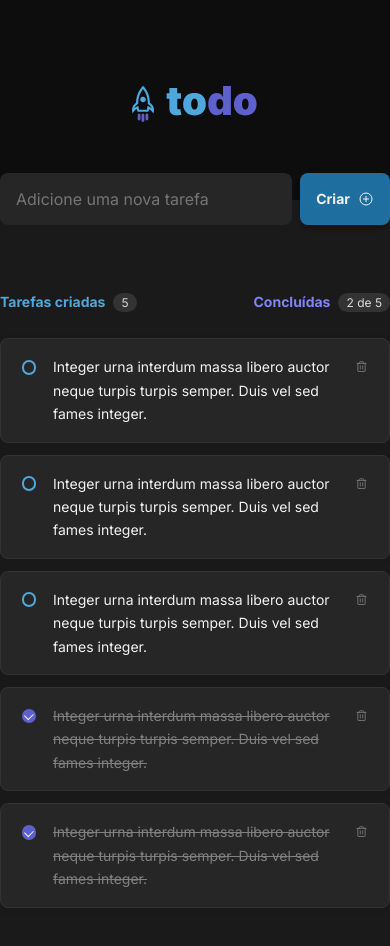
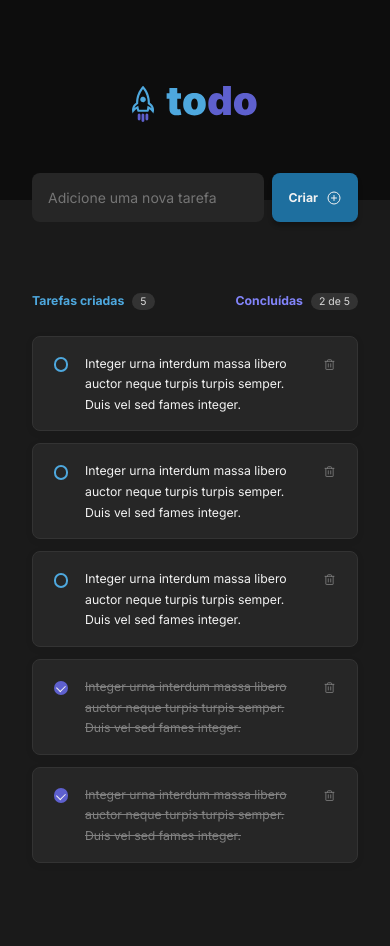
Before and after one commit to NayaraHolanda/to-do-list, a React (Vite) app: page / in a window 390 px wide. Shown: the top 946 px of the page. Built offline with nearby package versions, Linux system fonts and the light colour scheme.

Commit message:
Add media queries

```diff
--- a/src/App.module.css
+++ b/src/App.module.css
@@ -2,6 +2,11 @@
   display: grid;
   grid-template-rows: 200px 1fr;
 }
+
+.container main {
+  margin: 0 64px;
+}
+
 .header {
   align-items: center;
   background-color: var(--gray-700);
@@ -10,14 +15,16 @@
   justify-content: center;
   position: relative;
 }
+
 .newTaskForm {
   display: flex;
   gap: 8px;
   max-width: 736px;
   position: absolute;
   top: 173px;
-  width: 100%;
+  width: calc(100% - 128px);
 }
+
 .newTaskForm input {
   background-color: var(--gray-500);
   border: 0;
@@ -27,12 +34,15 @@
   padding: 16px;
   width: 100%;
 }
+
 .newTaskForm input:focus {
   box-shadow: 0 0 0 0.5px var(--purple-dark);
 }
+
 .newTaskForm input[data-filled="true"] {
   color: var(--gray-100);
 }
+
 .header button {
   align-items: center;
   background-color: var(--blue-dark);
@@ -50,6 +60,29 @@
   outline: 0;
   padding: 16px;
 }
+
 .header button:hover {
   background-color: var(--blue);
 }
+
+@media (max-width: 360px) {
+  .newTaskForm {
+    flex-wrap: wrap;
+    justify-content: flex-start;
+  }
+}
+
+@media (max-width: 640px) {
+  .newTaskForm {
+    width: calc(100% - 64px);
+  }
+  .container main {
+    margin: 0 32px;
+  }
+}
+
+@media (max-width: 768px) {
+  html {
+    font-size: 87.5%;
+  }
+}
--- a/src/components/Tasks.module.css
+++ b/src/components/Tasks.module.css
@@ -2,20 +2,25 @@
   margin: 90px auto 64px auto;
   max-width: 736px;
 }
+
 .labels {
   display: flex;
   justify-content: space-between;
 }
+
 .labels strong {
   font-size: 0.875rem;
   margin-right: 8px;
 }
+
 .createdTaskLabel {
   color: var(--blue);
 }
+
 .completedTaskLabel {
   color: var(--purple);
 }
+
 .labels span {
   background-color: var(--gray-400);
   border-radius: 999px;
@@ -23,6 +28,7 @@
   font-size: 0.75rem;
   padding: 2px 8px;
 }
+
 .tasks {
   align-items: center;
   display: flex;
@@ -30,10 +36,19 @@
   gap: 12px;
   margin: 24px 0;
 }
+
 .tasksEmpty {
   border-top: 0.5px var(--gray-400) solid;
   gap: 16px;
 }
+
 .tasksEmpty img {
   margin-top: 64px;
 }
+
+@media (max-width: 640px) {
+  .labels {
+    flex-wrap: wrap;
+    gap: 16px;
+  }
+}
--- a/src/global.css
+++ b/src/global.css
@@ -1,4 +1,10 @@
 :root {
+  --blue: #4ea8de;
+  --blue-dark: #1e6f9f;
+  --danger: #e25858;
+  --purple: #8284fa;
+  --purple-dark: #5e60ce;
+
   --gray-100: #f2f2f2;
   --gray-200: #d9d9d9;
   --gray-300: #808080;
@@ -6,30 +12,23 @@
   --gray-500: #262626;
   --gray-600: #1a1a1a;
   --gray-700: #0d0d0d;
-
-  --blue-dark: #1e6f9f;
-  --blue: #4ea8de;
-  --purple-dark: #5e60ce;
-  --purple: #8284fa;
-
-  --danger: #e25858;
 }
 
 :focus {
+  box-shadow: 0 0 0 2px var(--purple);
   outline: transparent;
-  box-shadow: 0 0 0 2px var(--purple);
 }
 
 * {
+  box-sizing: border-box;
   margin: 0;
   padding: 0;
-  box-sizing: border-box;
 }
 
 body {
+  -webkit-font-soothing: antialiased;
   background: var(--gray-600);
   color: var(--gray-300);
-  -webkit-font-soothing: antialiased;
 }
 
 body,
@@ -37,7 +36,7 @@ input,
 textarea,
 button {
   font-family: "Inter", sans-serif;
+  font-size: 1rem;
   font-weight: 400;
-  font-size: 1rem;
   line-height: 140%;
 }
```
Also changed, not shown: src/components/Task.module.css (+14 -0 lines).
